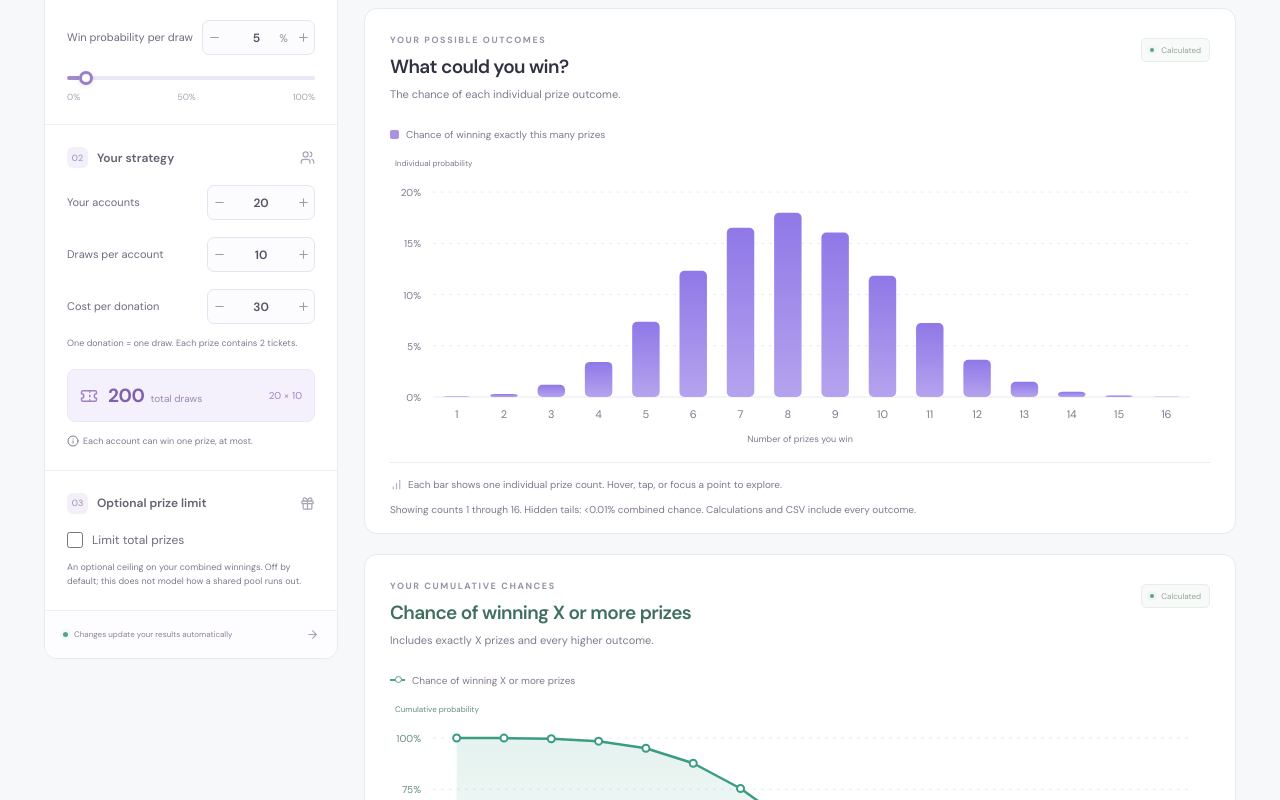
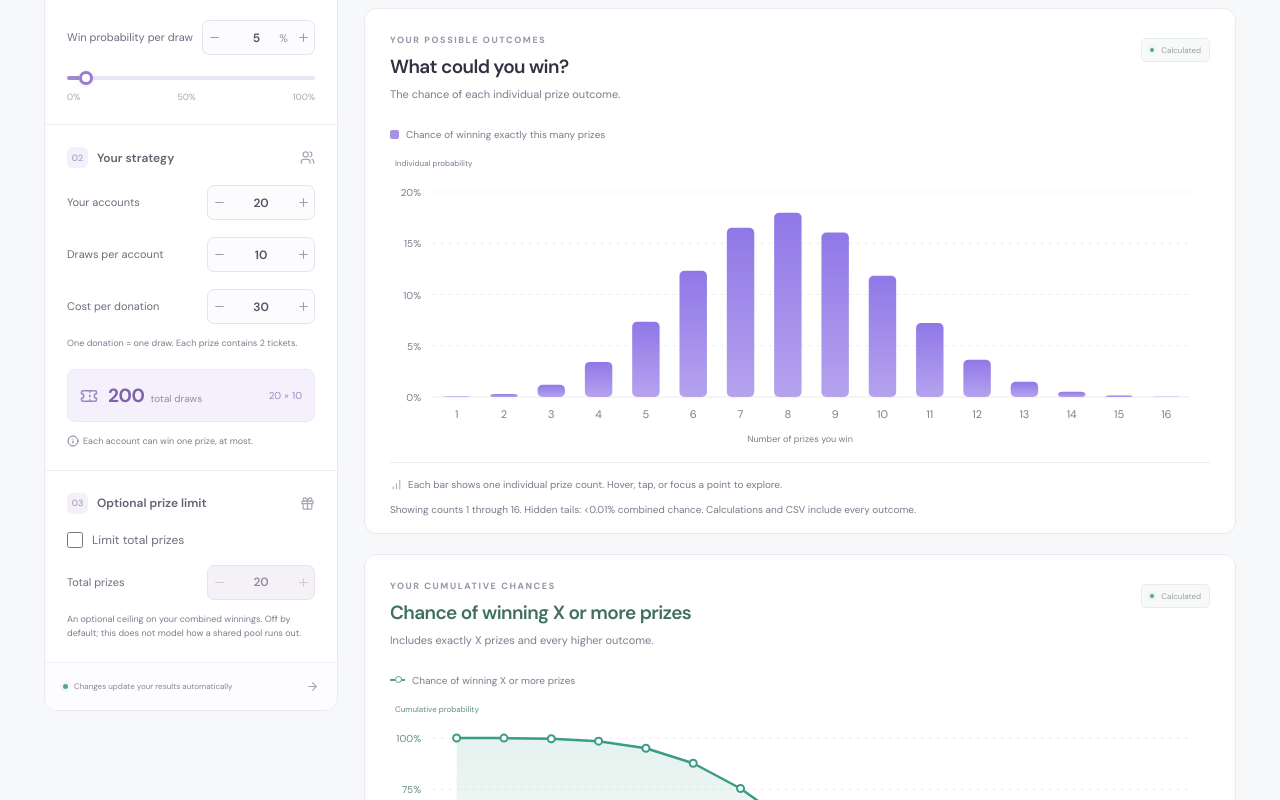
Before and after one commit to lst0998/luckDrawProbability, a React (Vite) app: page /tmp/lucky-lab-high-accounts-mobile.png in a window 1280 px wide. Shown: the part 461-1261 px from the top of the page. Built offline with nearby package versions, Linux system fonts and the light colour scheme.

Commit message:
Support larger account counts and expose the prize limit

```diff
--- a/src/components/Controls.jsx
+++ b/src/components/Controls.jsx
@@ -2,22 +2,26 @@ import { useState, useEffect } from 'react';
 import { Minus, Plus, SlidersHorizontal, Users, Ticket, Gift, RotateCcw, ArrowRight, Info, PencilLine, Calculator } from 'lucide-react';
 import { LIMITS, COST_LIMITS } from '../model.js';
 
-export function NumberField({ label, value, onChange, name, suffix, step = 1, limits, allowDecimals = false }) {
+export function NumberField({ label, value, onChange, name, suffix, step = 1, limits, allowDecimals = false, disabled = false }) {
   const [draft, setDraft] = useState(String(value));
   const [min, max] = limits ?? LIMITS[name];
+  const decimals = allowDecimals || name === 'probability' || name === 'donationCost';
+  const valid = n => Number.isFinite(n) && n >= min && n <= max && (decimals || Number.isInteger(n));
+  const invalid = !disabled && draft.trim() !== '' && !valid(Number(draft));
+  const rangeError = !Number.isFinite(Number(draft)) || Number(draft) < min || Number(draft) > max;
   useEffect(() => setDraft(String(value)), [value]);
   const update = (raw) => {
     setDraft(raw);
     if (raw.trim() === '') return;
     const n = Number(raw);
-    if (Number.isFinite(n) && n >= min && n <= max && (allowDecimals || name === 'probability' || name === 'donationCost' || Number.isInteger(n))) onChange(n);
+    if (valid(n)) onChange(n);
   };
-  return <div className="number-field"><label htmlFor={name}>{label}</label><div className="number-input">
-    <button type="button" onClick={() => onChange(Math.max(min, +(value - step).toFixed(2)))} disabled={value <= min} aria-label={`Decrease ${label.toLowerCase()}`}><Minus size={13}/></button>
-    <input id={name} type="number" inputMode="decimal" min={min} max={max} step={step} value={draft} onChange={e => update(e.target.value)} onBlur={() => setDraft(String(value))}/>
+  return <div className={`number-field${invalid ? ' has-error' : ''}${disabled ? ' is-disabled' : ''}`}><label htmlFor={name}>{label}</label><div className="number-input">
+    <button type="button" onClick={() => onChange(Math.max(min, +(value - step).toFixed(2)))} disabled={disabled || value <= min} aria-label={`Decrease ${label.toLowerCase()}`}><Minus size={13}/></button>
+    <input id={name} type="number" inputMode="decimal" min={min} max={max} step={step} value={draft} disabled={disabled} aria-invalid={invalid || undefined} aria-describedby={invalid ? `${name}-error` : undefined} onChange={e => update(e.target.value)} onBlur={() => setDraft(String(value))}/>
     {suffix && <span>{suffix}</span>}
-    <button type="button" onClick={() => onChange(Math.min(max, +(value + step).toFixed(2)))} disabled={value >= max} aria-label={`Increase ${label.toLowerCase()}`}><Plus size={13}/></button>
-  </div></div>;
+    <button type="button" onClick={() => onChange(Math.min(max, +(value + step).toFixed(2)))} disabled={disabled || value >= max} aria-label={`Increase ${label.toLowerCase()}`}><Plus size={13}/></button>
+  </div>{invalid && <span className="number-error" id={`${name}-error`} role="alert">{rangeError ? `Enter ${min.toLocaleString()}–${max.toLocaleString()}.` : 'Enter a whole number.'}</span>}</div>;
 }
 export default function Controls({ config, onChange, onReset, donationCost, onCostChange, winningChanceCalculator }) {
   const [method, setMethod] = useState('direct');
@@ -28,7 +32,7 @@ export default function Controls({ config, onChange, onReset, donationCost, onCo
     setMethod(next);
     event.currentTarget.parentElement.querySelector(`#probability-tab-${next}`).focus();
   };
-  const field = (name, label) => <NumberField key={name} name={name} label={label} value={config[name]} onChange={v => onChange(name, v)}/>;
+  const field = (name, label, options = {}) => <NumberField key={name} name={name} label={label} value={config[name]} onChange={v => onChange(name, v)} {...options}/>;
   return <aside className="control-panel card" aria-label="Scenario settings">
     <div className="panel-title"><div><SlidersHorizontal size={17}/><h2>Set the scene</h2></div><button className="icon-button" onClick={() => { setMethod('direct'); onReset(); }} title="Reset to example" aria-label="Reset to example"><RotateCcw size={15}/></button></div>
     <div className="control-section" id="winning-chance-settings"><div className="section-heading"><span className="step-number">01</span><h3>The winning chance</h3></div>
@@ -52,7 +56,7 @@ export default function Controls({ config, onChange, onReset, donationCost, onCo
     </div>
     <div className="control-section"><div className="section-heading"><span className="step-number">03</span><h3>Optional prize limit</h3><Gift size={15}/></div>
       <label className="cap-toggle"><input type="checkbox" checked={config.limitPrizes} onChange={e => onChange('limitPrizes', e.target.checked)}/>Limit total prizes</label>
-      {config.limitPrizes && field('prizes', 'Maximum prizes')}
+      {field('prizes', 'Total prizes', { disabled: !config.limitPrizes })}
       <p className="field-note">An optional ceiling on your combined winnings. Off by default; this does not model how a shared pool runs out.</p>
     </div>
     <div className="panel-footer"><span className="live-dot"/>Changes update your results automatically<ArrowRight size={13}/></div>
--- a/src/model.js
+++ b/src/model.js
@@ -1,4 +1,4 @@
-export const LIMITS = { probability: [0, 100], accounts: [0, 1000], draws: [0, 10000], prizes: [0, 20000] };
+export const LIMITS = { probability: [0, 100], accounts: [0, 10000], draws: [0, 10000], prizes: [0, 20000] };
 export const COST_LIMITS = [0, 1000000];
 export const TICKETS_PER_PRIZE = 2;
 export const DEFAULTS = { probability: 5, accounts: 20, draws: 10, prizes: 20, limitPrizes: false };
@@ -83,7 +83,7 @@ export function strategies(config) {
   const budget = config.accounts * config.draws;
   if (!budget) return [];
   const divisors = [];
-  for (let a = 1; a <= Math.min(1000, budget); a++) if (budget % a === 0 && budget / a <= 10000) divisors.push(a);
+  for (let a = 1; a <= Math.min(LIMITS.accounts[1], budget); a++) if (budget % a === 0 && budget / a <= LIMITS.draws[1]) divisors.push(a);
   const selected = new Set([config.accounts]);
   for (let i = 0; i < 5; i++) selected.add(divisors[Math.round(i * (divisors.length - 1) / 4)]);
   return [...selected].sort((a, b) => a - b).map(accounts => ({ accounts, draws: budget / accounts }));
```
Also changed, not shown: tests/browser.mjs (+41 -2 lines), src/styles.css, 3 other files (tests, documents, lock files or other folders).
